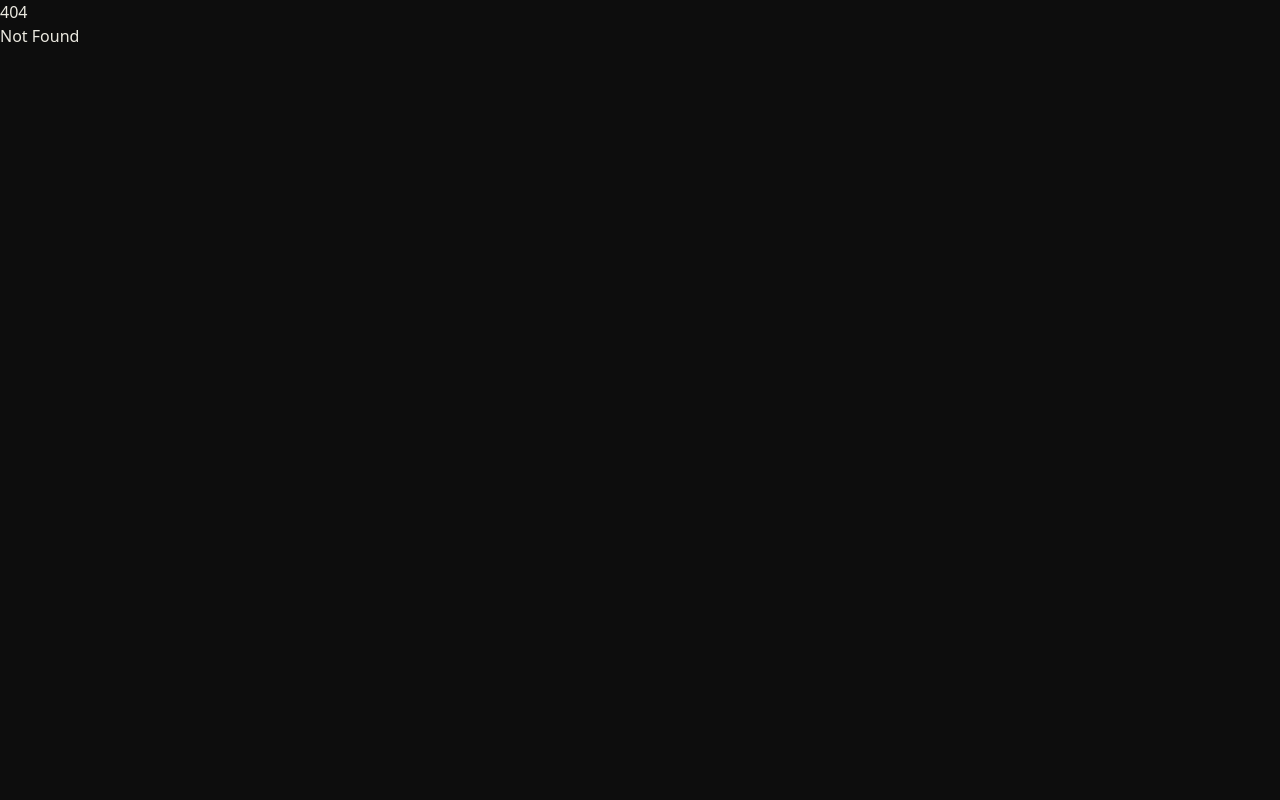
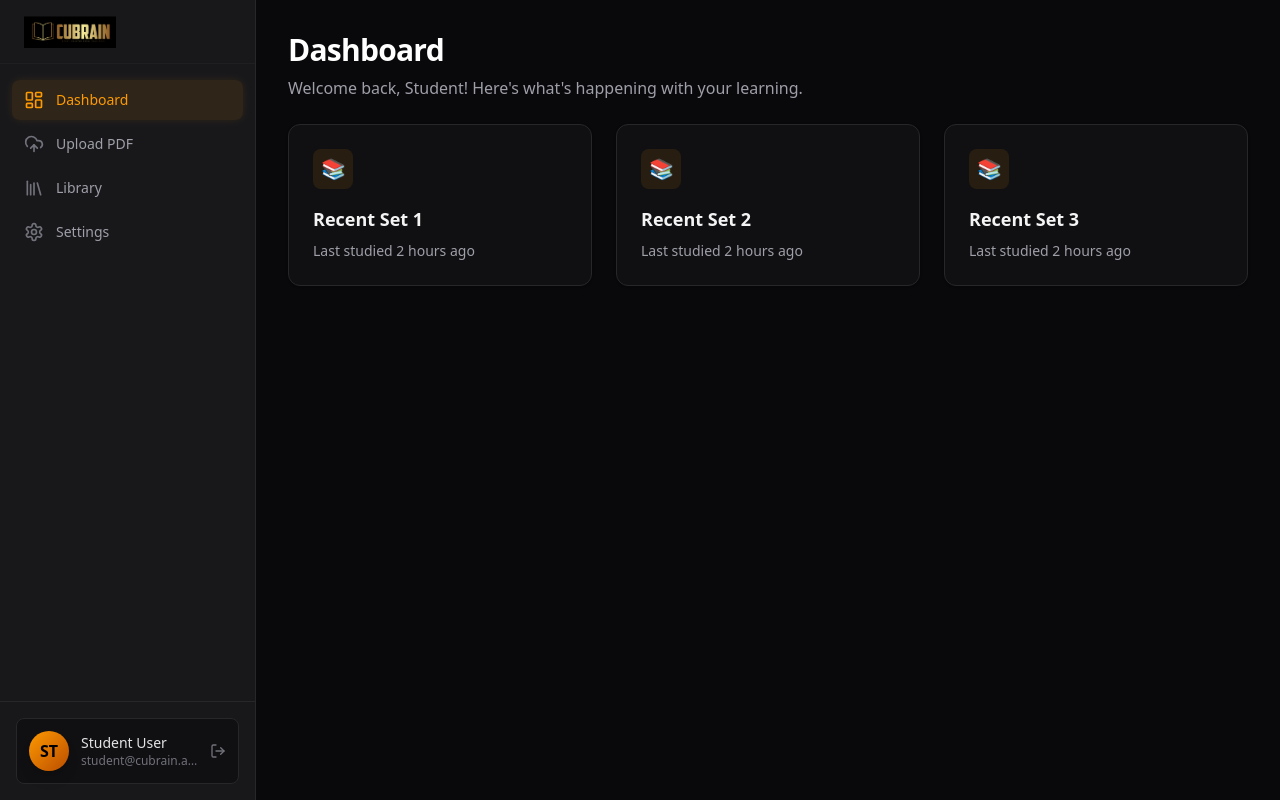
Before and after one commit to Seung-zedd/cubrain, a SvelteKit app in the folder frontend/: page /dashboard in a window 1280 px wide. Before the commit this address had no page. Built offline with nearby package versions, Linux system fonts and the light colour scheme.

Commit message:
✨feat: Implement initial SvelteKit application structure including dashboard, layouts, sidebar component, and configurations.

```diff
--- /dev/null
+++ b/frontend/src/lib/components/layout/AppSidebar.svelte
@@ -0,0 +1,74 @@
+<script lang="ts">
+  import { page } from "$app/stores";
+  import {
+    LayoutDashboard,
+    UploadCloud,
+    Library,
+    Settings,
+    LogOut,
+  } from "@lucide/svelte";
+  import { cn } from "$lib/utils";
+
+  const navItems = [
+    { href: "/dashboard", label: "Dashboard", icon: LayoutDashboard },
+    { href: "/upload", label: "Upload PDF", icon: UploadCloud },
+    { href: "/library", label: "Library", icon: Library },
+    { href: "/settings", label: "Settings", icon: Settings },
+  ];
+</script>
+
+<aside
+  class="hidden h-screen w-64 flex-col border-r border-zinc-800 bg-zinc-900 md:flex"
+>
+  <!-- Brand Logo -->
+  <div class="flex h-16 items-center px-6 border-b border-zinc-800/50">
+    <a href="/dashboard" class="flex items-center gap-2">
+      <img src="/logo-gold.png" alt="Cubrain" class="h-8 w-auto" />
+    </a>
+  </div>
+
+  <!-- Navigation -->
+  <nav class="flex-1 space-y-1 px-3 py-4">
+    {#each navItems as item}
+      {@const isActive = $page.url.pathname === item.href}
+      <a
+        href={item.href}
+        class={cn(
+          "flex items-center gap-3 rounded-lg px-3 py-2.5 text-sm font-medium transition-all duration-200",
+          isActive
+            ? "bg-amber-500/10 text-amber-500 shadow-[0_0_10px_rgba(245,158,11,0.1)]"
+            : "text-zinc-400 hover:bg-zinc-800/50 hover:text-zinc-100"
+        )}
+      >
+        <item.icon
+          class={cn("h-5 w-5", isActive ? "text-amber-500" : "text-zinc-500")}
+        />
+        {item.label}
+      </a>
+    {/each}
+  </nav>
+
+  <!-- User Profile -->
+  <div class="border-t border-zinc-800 p-4">
+    <div
+      class="flex items-center gap-3 rounded-lg bg-zinc-950/50 p-3 border border-zinc-800 hover:border-zinc-700 transition-colors cursor-pointer group"
+    >
+      <div
+        class="h-10 w-10 rounded-full bg-linear-to-br from-amber-500 to-amber-700 flex items-center justify-center text-black font-bold shadow-lg"
+      >
+        ST
+      </div>
+      <div class="flex-1 overflow-hidden">
+        <p
+          class="truncate text-sm font-medium text-zinc-200 group-hover:text-white"
+        >
+          Student User
+        </p>
+        <p class="truncate text-xs text-zinc-500">student@cubrain.app</p>
+      </div>
+      <LogOut
+        class="h-4 w-4 text-zinc-500 hover:text-red-400 transition-colors"
+      />
+    </div>
+  </div>
+</aside>
--- /dev/null
+++ b/frontend/src/routes/(app)/+layout.svelte
@@ -0,0 +1,57 @@
+<script lang="ts">
+  import AppSidebar from "$lib/components/layout/AppSidebar.svelte";
+  import { Menu } from "@lucide/svelte";
+  import "../../app.css";
+
+  let { children } = $props();
+  let isMobileMenuOpen = $state(false);
+
+  function toggleMobileMenu() {
+    isMobileMenuOpen = !isMobileMenuOpen;
+  }
+</script>
+
+<div
+  class="flex h-screen w-full bg-zinc-950 text-zinc-100 font-sans selection:bg-amber-500/30"
+>
+  <!-- Desktop Sidebar -->
+  <AppSidebar />
+
+  <div class="flex flex-1 flex-col overflow-hidden">
+    <!-- Mobile Header -->
+    <header
+      class="flex h-16 items-center justify-between border-b border-zinc-800 bg-zinc-900 px-4 md:hidden"
+    >
+      <div class="flex items-center gap-2">
+        <img src="/logo-gold.png" alt="Cubrain" class="h-8 w-auto" />
+      </div>
+      <button
+        class="rounded-md p-2 text-zinc-400 hover:bg-zinc-800 hover:text-white"
+        onclick={toggleMobileMenu}
+      >
+        <Menu class="h-6 w-6" />
+      </button>
+    </header>
+
+    <!-- Mobile Sidebar Overlay -->
+    {#if isMobileMenuOpen}
+      <div
+        class="fixed inset-0 z-50 bg-black/80 backdrop-blur-sm md:hidden"
+        onclick={toggleMobileMenu}
+        role="presentation"
+      ></div>
+      <div
+        class="fixed inset-y-0 left-0 z-50 w-64 bg-zinc-900 shadow-2xl md:hidden"
+      >
+        <AppSidebar />
+      </div>
+    {/if}
+
+    <!-- Main Content -->
+    <main class="flex-1 overflow-y-auto bg-zinc-950 p-4 md:p-8">
+      <div class="mx-auto max-w-7xl">
+        {@render children()}
+      </div>
+    </main>
+  </div>
+</div>
--- /dev/null
+++ b/frontend/src/routes/(app)/dashboard/+page.svelte
@@ -0,0 +1,25 @@
+<div class="space-y-6">
+  <div>
+    <h1 class="text-3xl font-bold text-white tracking-tight">Dashboard</h1>
+    <p class="text-zinc-400 mt-2">
+      Welcome back, Student! Here's what's happening with your learning.
+    </p>
+  </div>
+
+  <div class="grid gap-6 md:grid-cols-2 lg:grid-cols-3">
+    <!-- Placeholder Cards -->
+    {#each Array(3) as _, i}
+      <div
+        class="rounded-xl border border-zinc-800 bg-zinc-900/50 p-6 shadow-sm hover:border-amber-500/30 transition-colors"
+      >
+        <div
+          class="h-10 w-10 rounded-lg bg-amber-500/10 flex items-center justify-center mb-4"
+        >
+          <span class="text-xl">📚</span>
+        </div>
+        <h3 class="text-lg font-semibold text-zinc-100">Recent Set {i + 1}</h3>
+        <p class="text-sm text-zinc-400 mt-2">Last studied 2 hours ago</p>
+      </div>
+    {/each}
+  </div>
+</div>
--- /dev/null
+++ b/frontend/src/routes/(marketing)/+layout.svelte
@@ -0,0 +1,38 @@
+<script lang="ts">
+  import "../../app.css";
+  import { injectSpeedInsights } from "@vercel/speed-insights/sveltekit";
+
+  injectSpeedInsights();
+
+  let { children } = $props();
+
+  // SEO Configuration
+  const title = "Cubrain - Study Smarter with AI Flashcards";
+  const description =
+    "Stop drowning in PDFs. Turn your study materials into AI-generated quizzes and flashcards instantly.";
+  const url = "https://cubrain.app";
+  const imageUrl = "https://cubrain.app/og-image.png"; // Ensure this image exists in static/
+</script>
+
+<svelte:head>
+  <link rel="icon" href="/favicon.ico" />
+  <title>{title}</title>
+  <meta name="description" content={description} />
+  <link rel="canonical" href={url} />
+
+  <meta property="og:type" content="website" />
+  <meta property="og:url" content={url} />
+  <meta property="og:title" content={title} />
+  <meta property="og:description" content={description} />
+  <meta property="og:image" content={imageUrl} />
+
+  <meta property="twitter:card" content="summary_large_image" />
+  <meta property="twitter:url" content={url} />
+  <meta property="twitter:title" content={title} />
+  <meta property="twitter:description" content={description} />
+  <meta property="twitter:image" content={imageUrl} />
+</svelte:head>
+
+<div class="dark min-h-screen bg-background text-foreground antialiased">
+  {@render children()}
+</div>
--- a/frontend/src/routes/+layout.svelte
+++ /dev/null
@@ -1,37 +0,0 @@
-<script lang="ts">
-	import '../app.css';
-	import { injectSpeedInsights } from '@vercel/speed-insights/sveltekit';
-
-	injectSpeedInsights();
-
-	let { children } = $props();
-
-	// SEO Configuration
-	const title = "Cubrain - Study Smarter with AI Flashcards";
-	const description = "Stop drowning in PDFs. Turn your study materials into AI-generated quizzes and flashcards instantly.";
-	const url = "https://cubrain.app";
-	const imageUrl = "https://cubrain.app/og-image.png"; // Ensure this image exists in static/
-</script>
-
-<svelte:head>
-	<link rel="icon" href="/favicon.ico" />
-	<title>{title}</title>
-	<meta name="description" content={description} />
-	<link rel="canonical" href={url} />
-
-	<meta property="og:type" content="website" />
-	<meta property="og:url" content={url} />
-	<meta property="og:title" content={title} />
-	<meta property="og:description" content={description} />
-	<meta property="og:image" content={imageUrl} />
-
-	<meta property="twitter:card" content="summary_large_image" />
-	<meta property="twitter:url" content={url} />
-	<meta property="twitter:title" content={title} />
-	<meta property="twitter:description" content={description} />
-	<meta property="twitter:image" content={imageUrl} />
-</svelte:head>
-
-<div class="dark min-h-screen bg-background text-foreground antialiased">
-	{@render children()}
-</div>
--- a/frontend/svelte.config.js
+++ b/frontend/svelte.config.js
@@ -28,7 +28,9 @@ const config = {
     // adapter-auto only supports some environments, see https://svelte.dev/docs/kit/adapter-auto for a list.
     // If your environment is not supported, or you settled on a specific environment, switch out the adapter.
     // See https://svelte.dev/docs/kit/adapters for more information about adapters.
-    adapter: adapter(),
+    adapter: adapter({
+      fallback: "index.html",
+    }),
   },
 };
 
```
Also changed, not shown: frontend/src/routes/(marketing)/+layout.ts (renamed from frontend/src/routes/+layout.ts), frontend/src/routes/(marketing)/+page.svelte (renamed from frontend/src/routes/+page.svelte), frontend/src/routes/(marketing)/blog/test-post/+page.md (renamed from frontend/src/routes/blog/test-post/+page.md), 1 other file (tests, documents, lock files or other folders).
